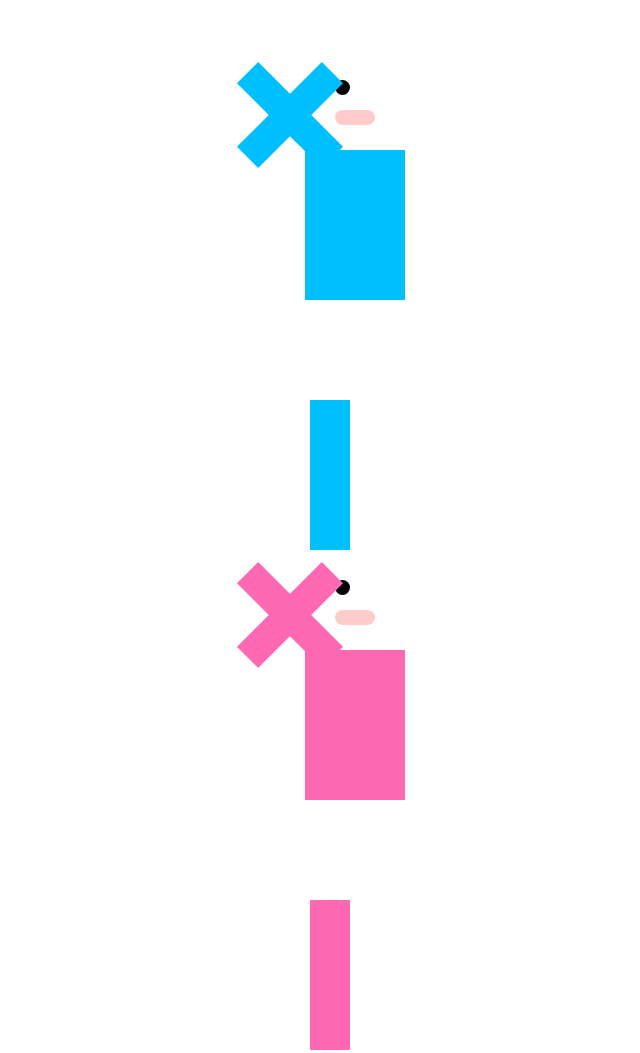
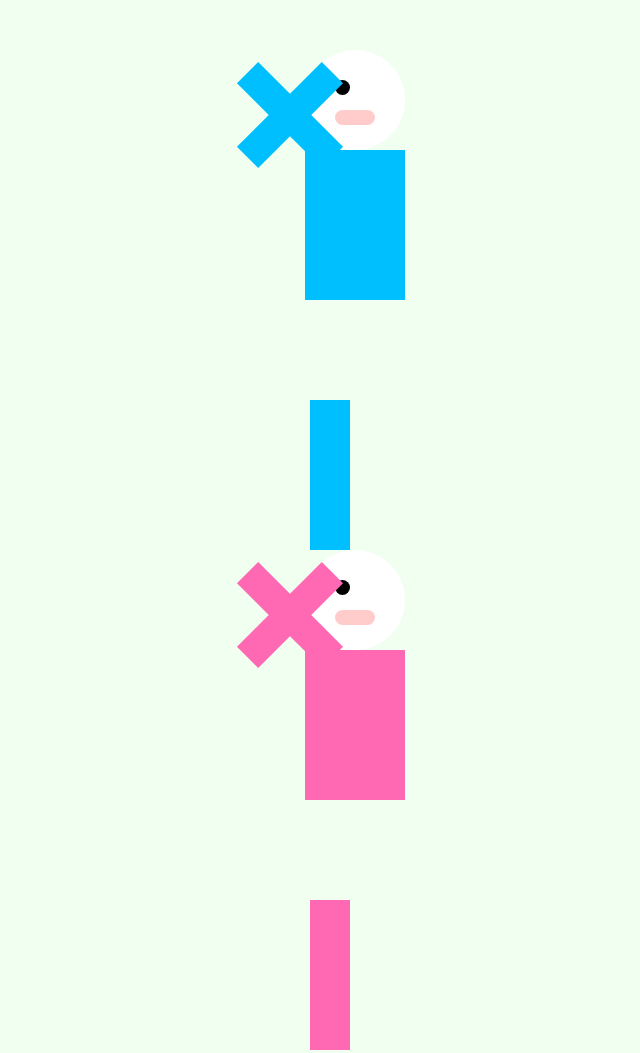
Before and after one commit to vskisho/portfolio1, a plain HTML site: page index.html in a window 1280 px wide. Shown: the whole page, without its empty margins (310-950 px from the left). Drawn offline with Linux system fonts and the light colour scheme.

Commit message:
Update stylesheet2.css

```diff
--- a/css/stylesheet2.css
+++ b/css/stylesheet2.css
@@ -92,3 +92,4 @@
 .female .leg {
   background-color: #ff69b4;
 }
+body{ background: honeydew;}
```
